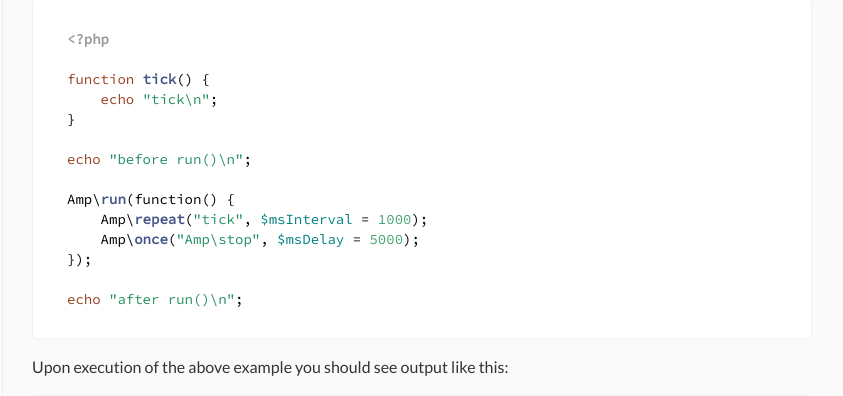
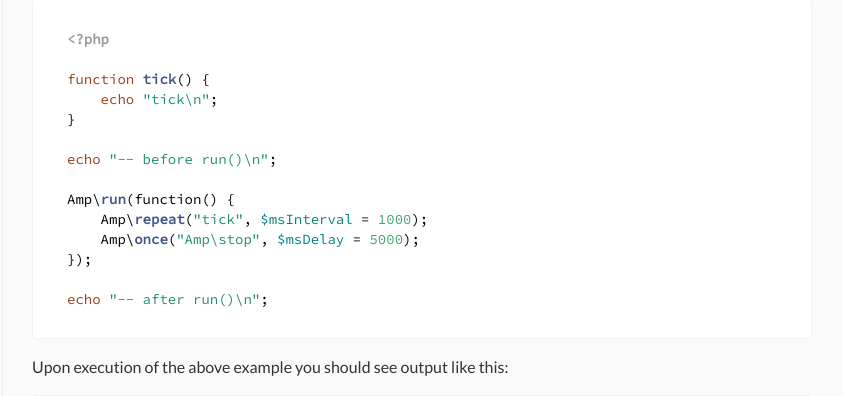
Before and after one commit to amphp/amphp.github.io, a Jekyll site: the page built from docs/amp/reactor-concepts.md, in a window 1280 px wide and 900 px high, scrolled down 1037 px. Shown: the part 110-506 px from the top of the window, without its empty margins (318-1161 px from the left). Built offline with Jekyll 4.4.1, drawn with Linux system fonts in a browser that asks for light colours; nearby versions of some CDN libraries.

Commit message:
Fixed sample

````diff
--- a/docs/amp/reactor-concepts.md
+++ b/docs/amp/reactor-concepts.md
@@ -41,14 +41,14 @@ function tick() {
     echo "tick\n";
 }
 
-echo "before run()\n";
+echo "-- before run()\n";
 
 Amp\run(function() {
     Amp\repeat("tick", $msInterval = 1000);
     Amp\once("Amp\stop", $msDelay = 5000);
 });
 
-echo "after run()\n";
+echo "-- after run()\n";
 ```
 
 Upon execution of the above example you should see output like this:
````
